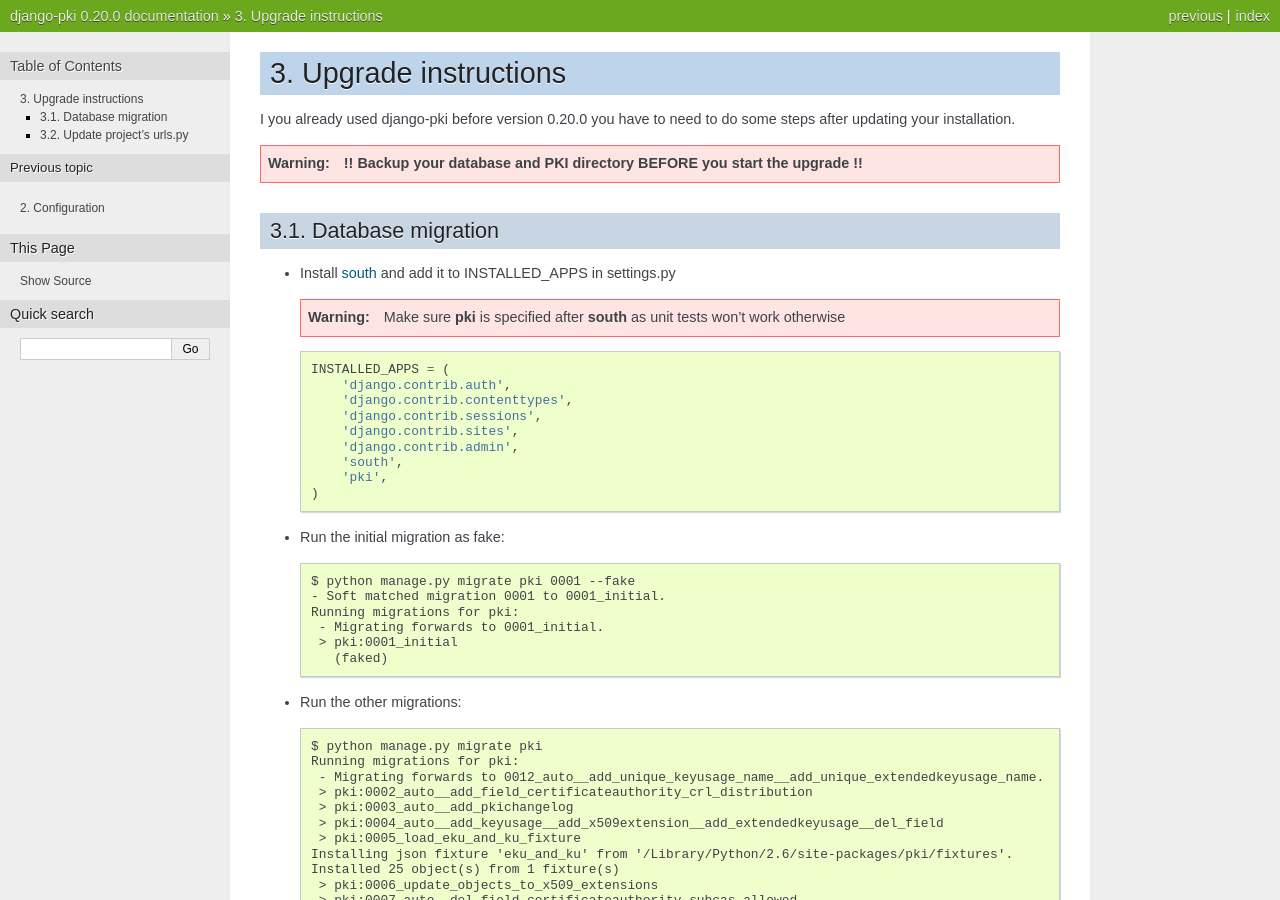
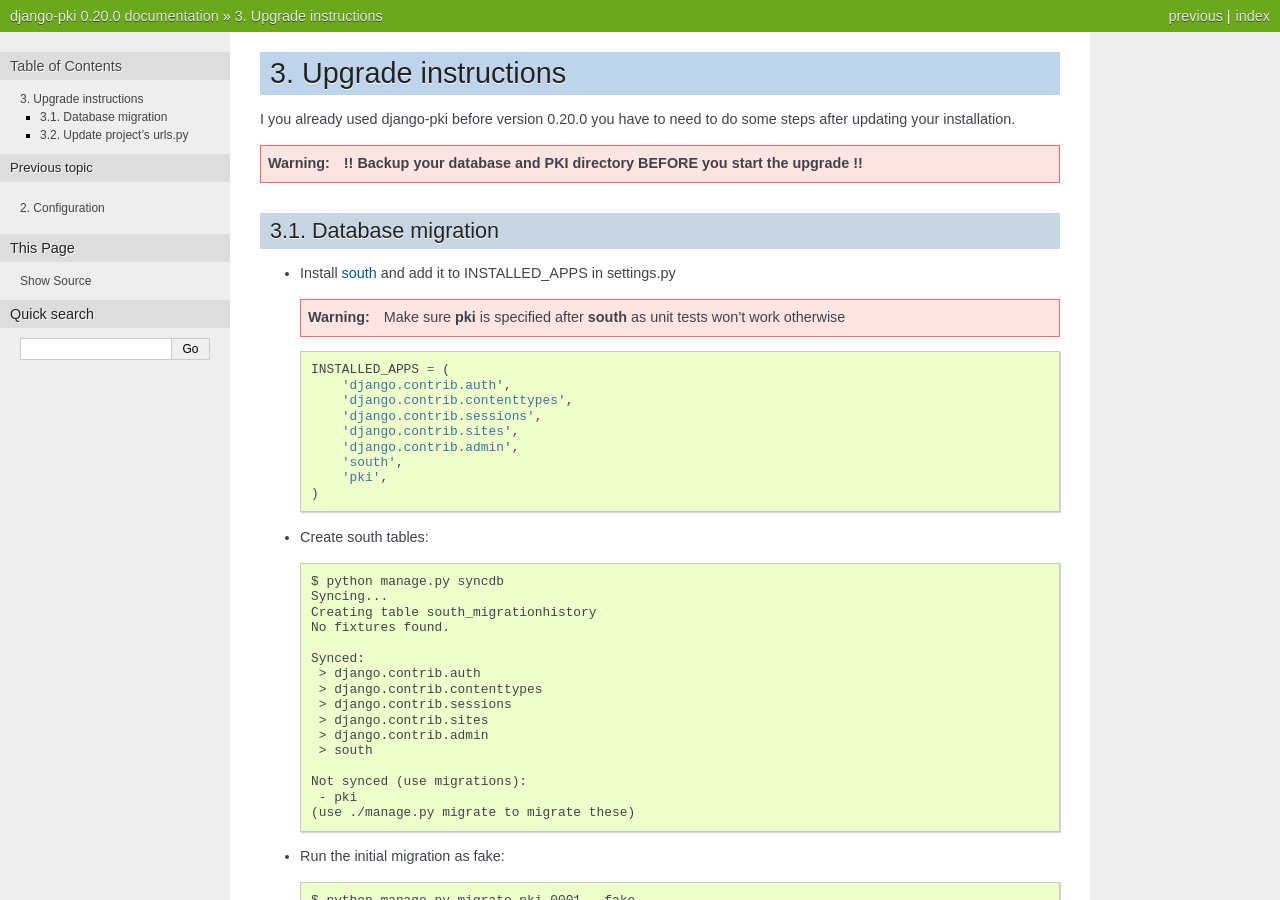
Before and after one commit to dkerwin/django-pki, a Sphinx documentation site: the page built from docs/installation/upgrade.rst, in a window 1280 px wide and 900 px high. Built offline with Sphinx 7.4.7, drawn with Linux system fonts in a browser that asks for light colours.

Commit message:
syncdb in upgrade procedure
Signed-off-by: Daniel Kerwin <daniel@linuxaddicted.de>

```diff
--- a/docs/installation/upgrade.rst
+++ b/docs/installation/upgrade.rst
@@ -23,6 +23,25 @@ Database migration
             'south',
             'pki',
         )
+
+* Create south tables::
+
+    $ python manage.py syncdb
+    Syncing...
+    Creating table south_migrationhistory
+    No fixtures found.
+
+    Synced:
+     > django.contrib.auth
+     > django.contrib.contenttypes
+     > django.contrib.sessions
+     > django.contrib.sites
+     > django.contrib.admin
+     > south
+
+    Not synced (use migrations):
+     - pki
+    (use ./manage.py migrate to migrate these)
 
 * Run the initial migration as fake::
 
```
